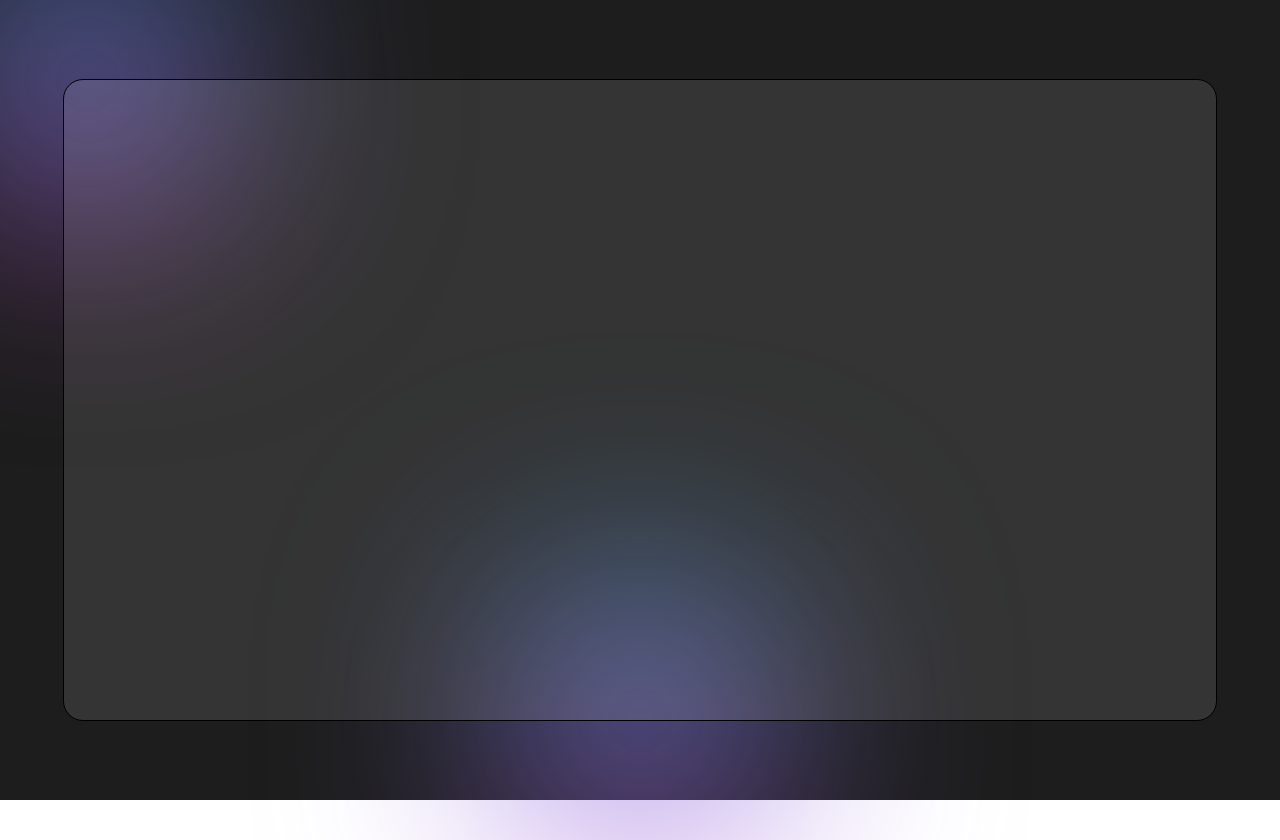
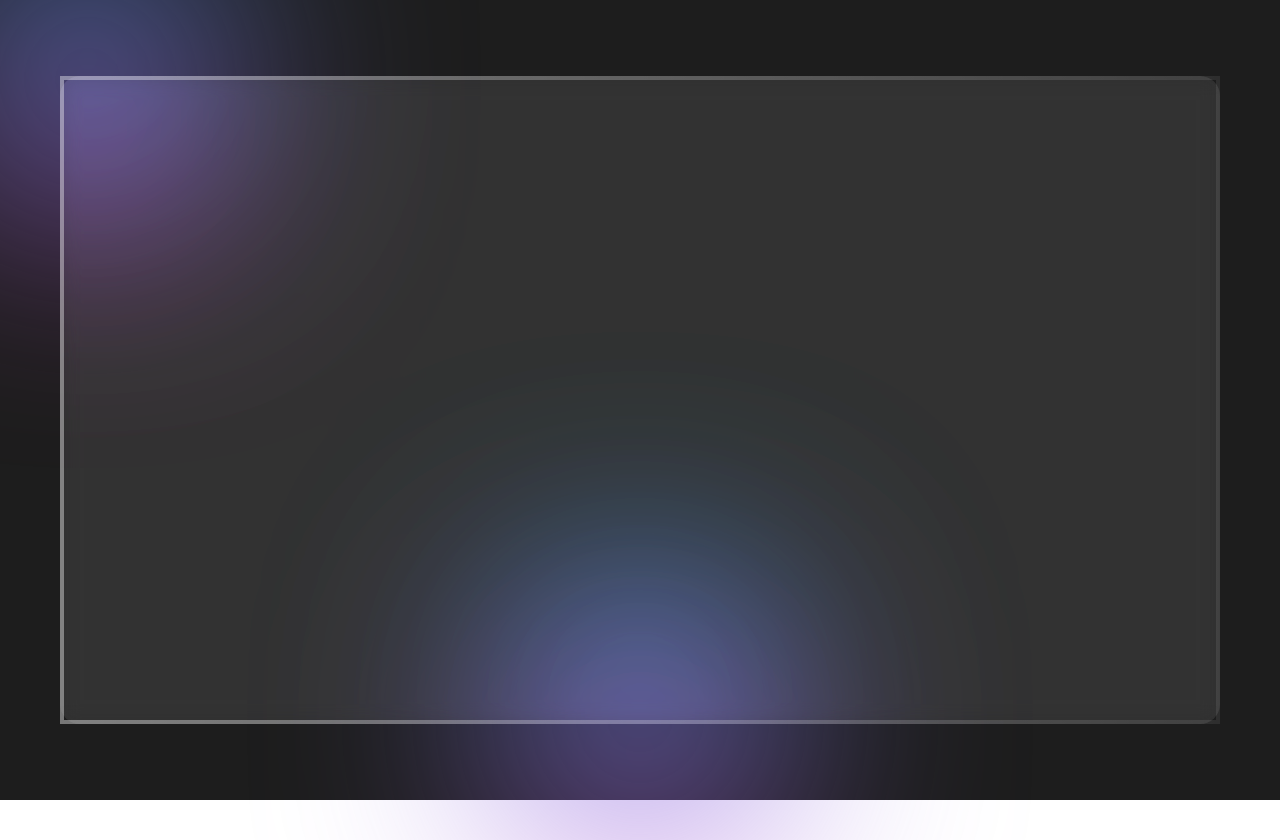
Before and after one commit to Ali-Oliaee/new-portfolio, a Next.js app: page / in a window 1280 px wide. Built offline with nearby package versions, Linux system fonts and the light colour scheme.

Commit message:
add eslint

```diff
--- a/next.config.js
+++ b/next.config.js
@@ -1,4 +1,4 @@
 /** @type {import('next').NextConfig} */
-const nextConfig = {}
+const nextConfig = {};
 
-module.exports = nextConfig
+module.exports = nextConfig;
--- a/pages/_app.tsx
+++ b/pages/_app.tsx
@@ -1,4 +1,5 @@
 import "@styles/global.css"
+
 
 function MyApp({ Component, pageProps }:{
   Component: React.FC,
--- a/pages/index.tsx
+++ b/pages/index.tsx
@@ -1,6 +1,6 @@
 import {BottomRightGradient, Container, Glass, TopLeftGradient} from '@styles/index'
 
-export default function Home() {
+const HomePage: React.FC = ()  =>{
   return (
    <Container>
     <TopLeftGradient/>
@@ -12,9 +12,11 @@ export default function Home() {
           <div className="title"></div>
           <div className="description"></div>
         </div>
-        </div>
+      </div>
         </Glass>
         <BottomRightGradient/>
     </Container>
   )
 }
+
+export default  HomePage
--- a/styles/index.tsx
+++ b/styles/index.tsx
@@ -1,5 +1,5 @@
-import { Colors } from 'theme/colors';
-import styled from 'styled-components';
+import { Colors } from 'theme/colors'
+import styled from 'styled-components'
 
 export const Container = styled.div`
     display: flex;
@@ -7,7 +7,7 @@ export const Container = styled.div`
     justify-content: center;
     height: 100vh;
     background-color: ${Colors.background};
-`;
+`
 
 export const Glass = styled.div`
     display: flex;
@@ -17,14 +17,15 @@ export const Glass = styled.div`
     background-color: rgba( 255, 255, 255, 0.10 );
     width: 90%;
     height: 80%;
+    backdrop-filter: blur(1px);
+    border-image: linear-gradient(to right, rgba( 255, 255, 255, 0.5 ), rgba( 255, 255, 255, 0.10 )) 4;
     border-radius: 20px;
-    backdrop-filter: blur(1px);
-    -webkit-backdrop-filter: blur(4px);
-    border-color: rgba(255, 255, 255, 0.1), rgba(255, 255, 255, 0.9);
-    border-width: 1px;
+    border-width: 4px;
     border-style: solid;
-    position: relative;
     z-index: 2;
+    background-color: rgba(255, 255, 255, 0.1);
+    backdrop-filter: blur(10px) brightness(120%) saturate(120%);
+    opacity: 0.8;
 `
 
 export const TopLeftGradient = styled.div`
```
Also changed, not shown: package.json (+12 -3 lines), .eslintrc.json, .prettierrc.js (added), 1 other file (tests, documents, lock files or other folders).
